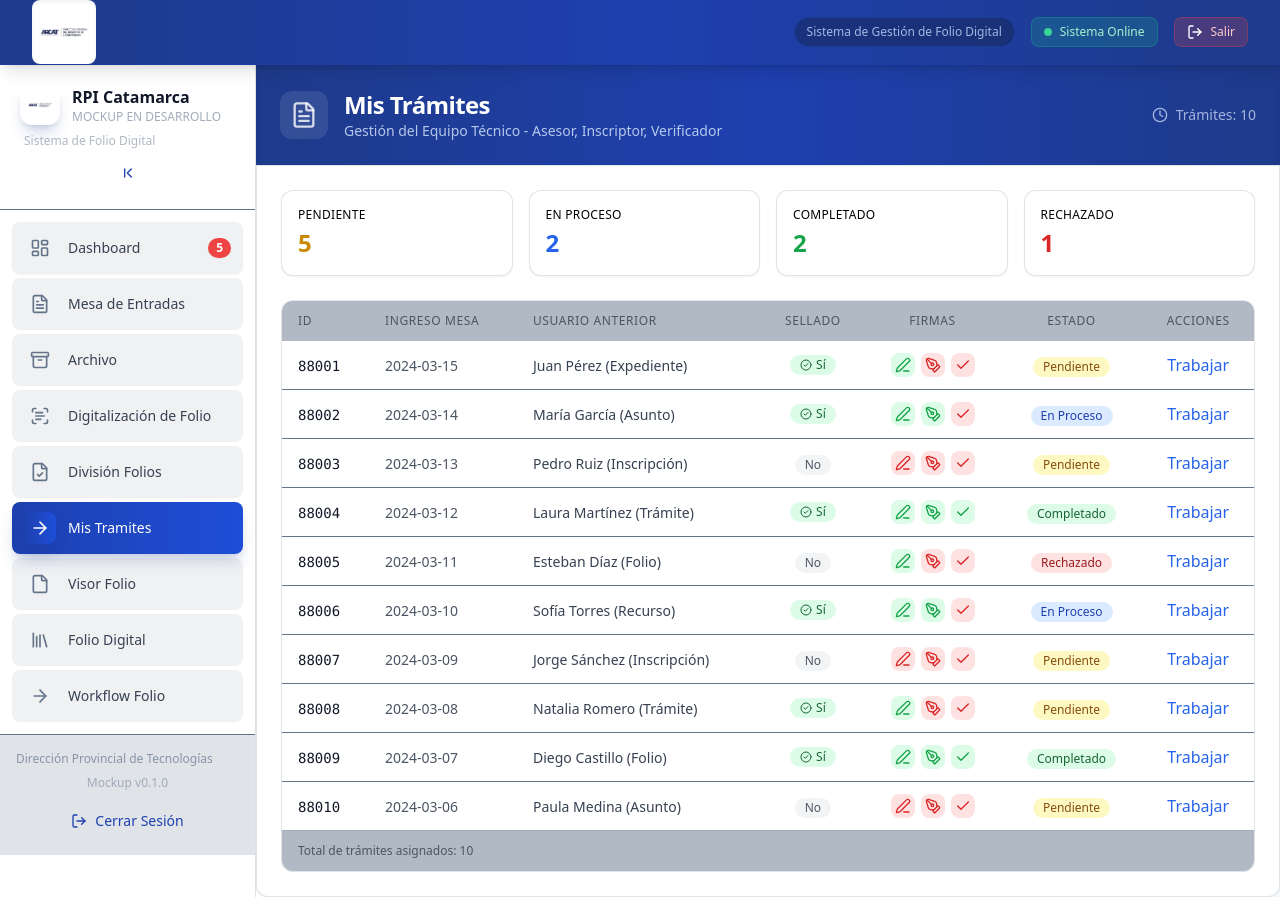
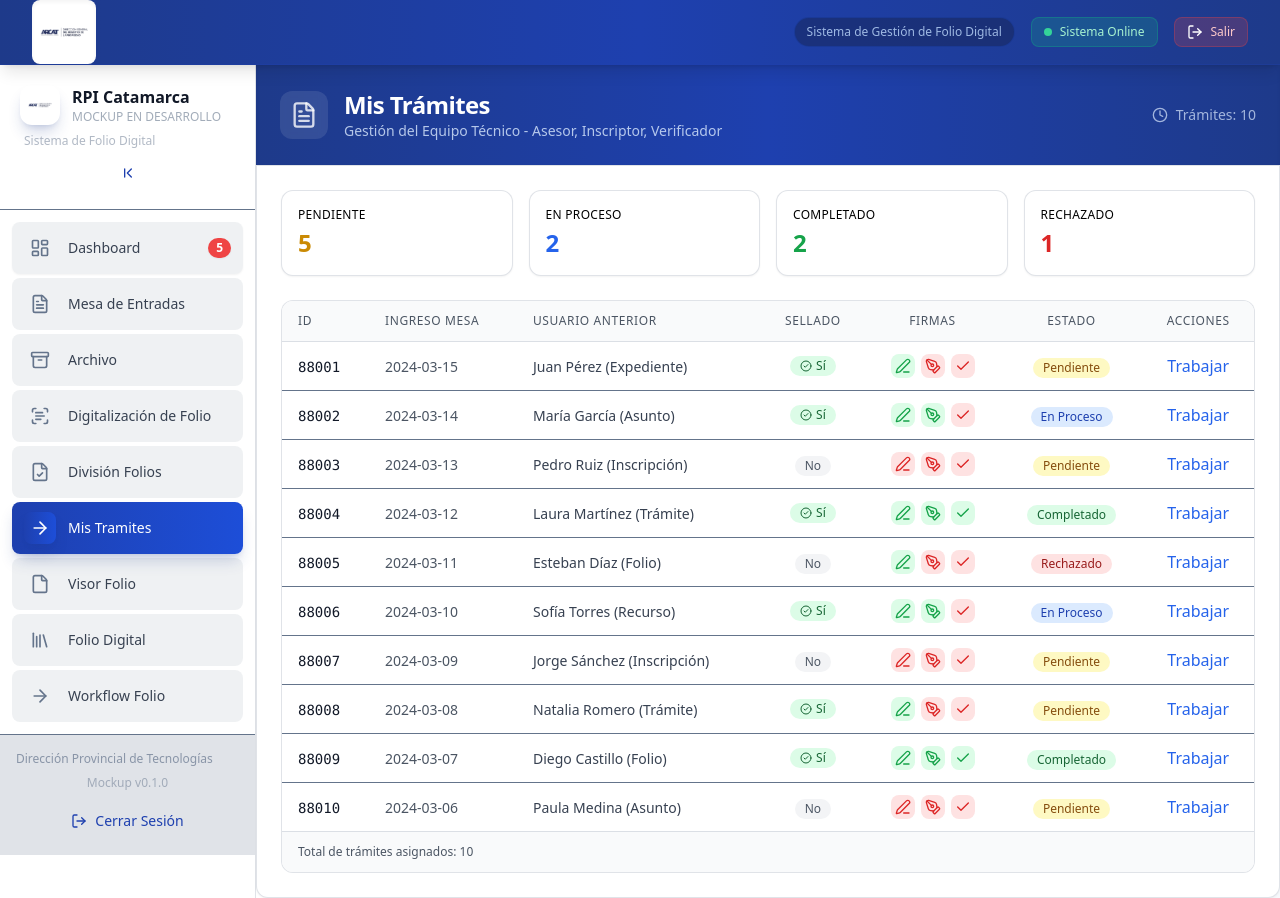
Before and after one commit to EduardoVillalobo/rpi-mockup, a React (Vite) app in the folder rpi_frontend/: page /mis-tramites in a window 1280 px wide. Both pictures are taken after typing "Sample", "Sample123" into the empty fields and a click on the button "Ingresar". Built offline with nearby package versions, Linux system fonts and the light colour scheme.

Commit message:
fix tabla en mis Tramites

```diff
--- a/rpi_frontend/src/components/MisTramites.tsx
+++ b/rpi_frontend/src/components/MisTramites.tsx
@@ -641,7 +641,7 @@ export default function MisTramites() {
             <div className="bg-white rounded-xl border border-rpi-gray/20 overflow-hidden print:border-r-rpi-gray/100">
               <div className="overflow-x-auto">
                 <table className="w-full">
-                  <thead className="bg-rpi-gray/50">
+                  <thead className="bg-gray-50 border-b border-rpi-gray/20">
                     <tr>
                       <th className="px-4 py-3 text-left text-xs font-medium text-gray-600 uppercase tracking-wider">ID</th>
                       <th className="px-4 py-3 text-left text-xs font-medium text-gray-600 uppercase tracking-wider">Ingreso Mesa</th>
@@ -737,7 +737,7 @@ export default function MisTramites() {
               </div>
 
               {/* Resumen de Trámites */}
-              <div className="bg-rpi-gray/50 px-4 py-3 text-xs text-gray-600 border-t border-rpi-gray/20 print:border-t-r-rpi-gray/100">
+              <div className="bg-gray-50 border-rpi-gray/20 px-4 py-3 text-xs text-gray-600 border-t print:border-t-r-rpi-gray/100">
                 Total de trámites asignados: {mockTramites.length}
               </div>
             </div>
```
